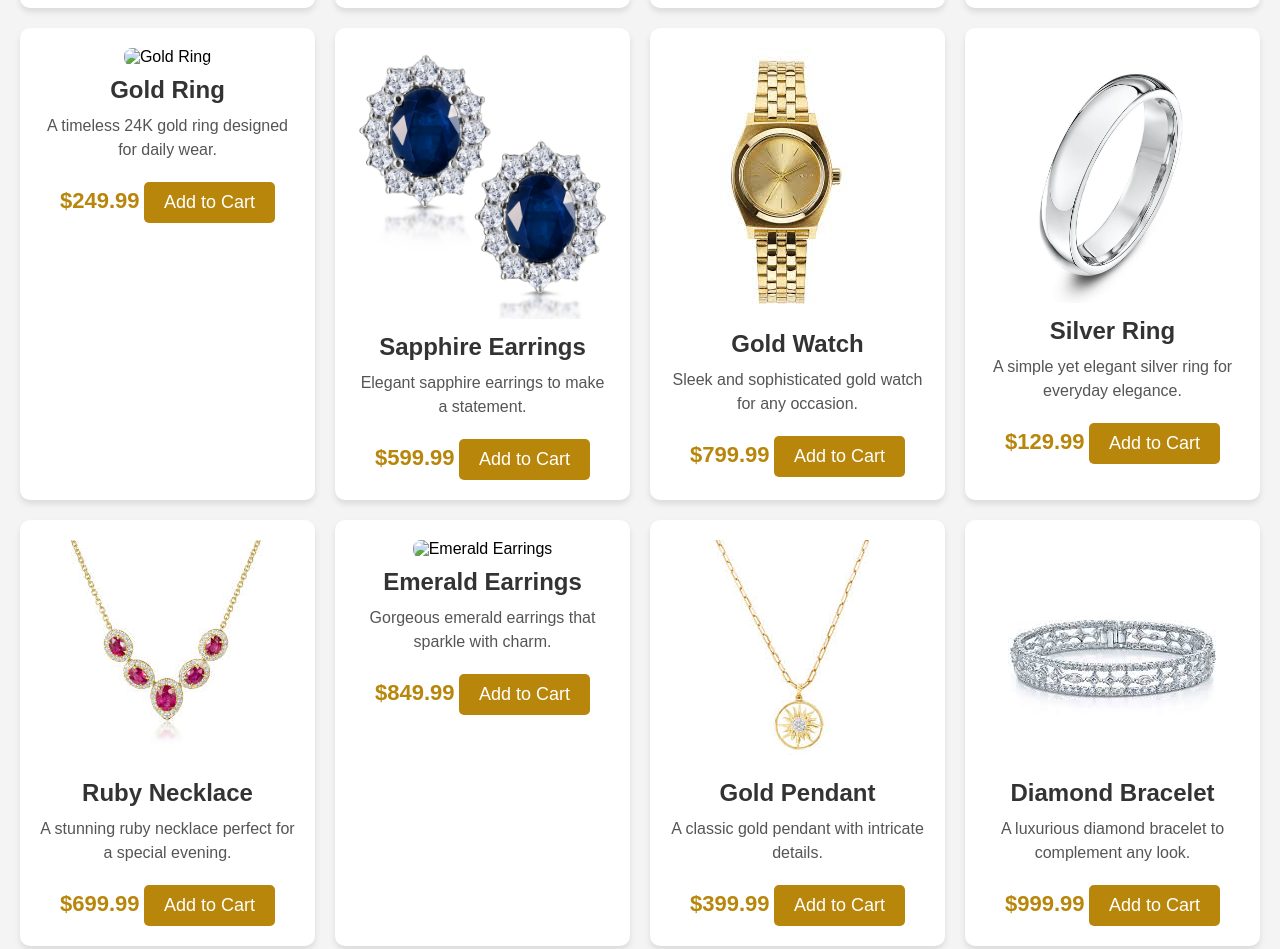
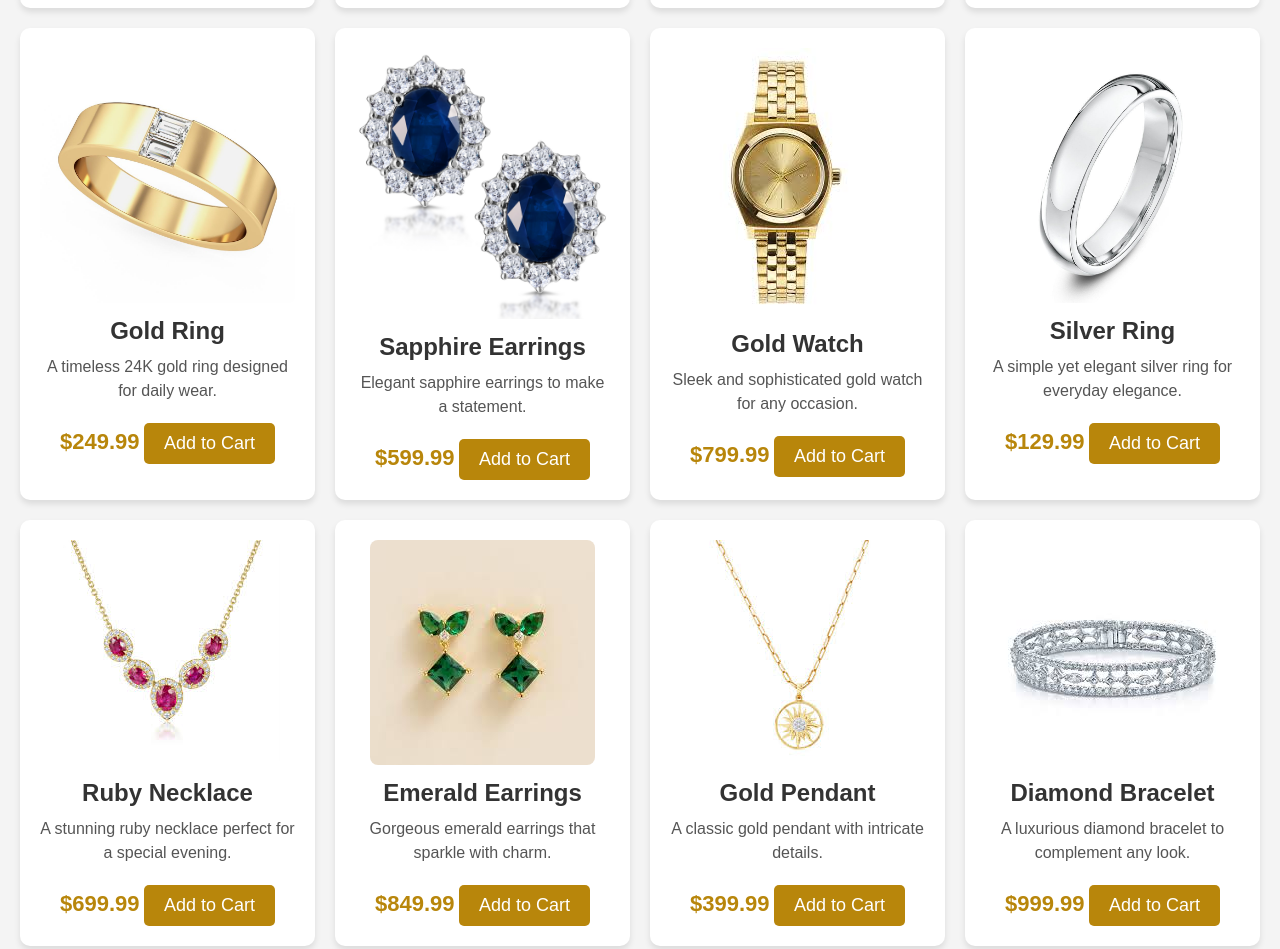
Before and after one commit to abdullah54346757/ABDU, a plain HTML site: page product.html in a window 1280 px wide. Shown: the part 597-1546 px from the top of the page. Drawn offline with Linux system fonts and the light colour scheme.

Commit message:
Update product.html

```diff
--- a/product.html
+++ b/product.html
@@ -63,7 +63,7 @@
 
     <!-- Item 5 -->
     <div class="product-item">
-      <img src="iamge/Gold Ring.jpg" alt="Gold Ring">
+      <img src="image/Gold Ring.jpg" alt="Gold Ring">
       <h2 class="product-title">Gold Ring</h2>
       <p class="product-description">A timeless 24K gold ring designed for daily wear.</p>
       <span class="product-price">$249.99</span>
@@ -108,7 +108,7 @@
 
     <!-- Item 10 -->
     <div class="product-item">
-      <img src="iamge/Emerald Earrings.jpg" alt="Emerald Earrings">
+      <img src="image/Emerald Earrings.jpg" alt="Emerald Earrings">
       <h2 class="product-title">Emerald Earrings</h2>
       <p class="product-description">Gorgeous emerald earrings that sparkle with charm.</p>
       <span class="product-price">$849.99</span>
```
